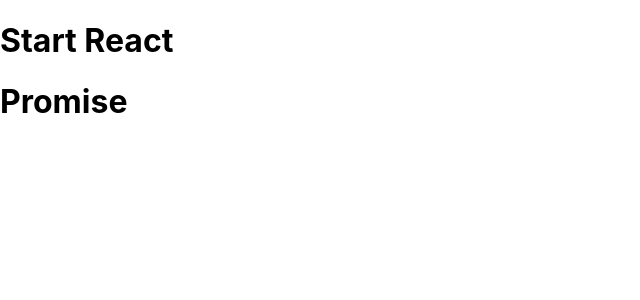
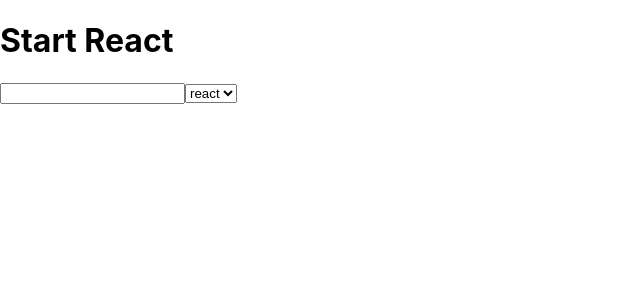
Before and after one commit to sonhayoni/React, a React (Create React App) app: page / in a window 1280 px wide. Shown: the top 300 px of the page, without its empty margins (0-640 px from the left). Built offline with nearby package versions, Linux system fonts and the light colour scheme.

Commit message:
add onChange

```diff
--- a/src/App.js
+++ b/src/App.js
@@ -1,12 +1,12 @@
 import React from 'react';
-import Promise from './R065_Promise'
+import ReactChange from './R067_onChange'
 
 
 function App() {
   return (
     <div>
       <h1>Start React</h1>
-      <Promise />
+      <ReactChange />
     </div>
   );
 }
--- /dev/null
+++ b/src/R067_onChange.js
@@ -0,0 +1,22 @@
+import React, { Component } from "react";
+
+class R067_onChange extends Component {
+    change = (e) => {
+        var val = e.target.value;
+        console.log('param :' + val);
+    }
+
+    render() {
+        return (
+            <>
+                <input type="text" onChange={this.change} />
+                <select onChange={this.change}>
+                    <option value="react">react</option>
+                    <option value="200">200</option>
+                </select>
+            </>
+        )
+    }
+}
+
+export default R067_onChange;
```
Also changed, not shown: src/R066_onClick.js (added, +19 -0 lines).
